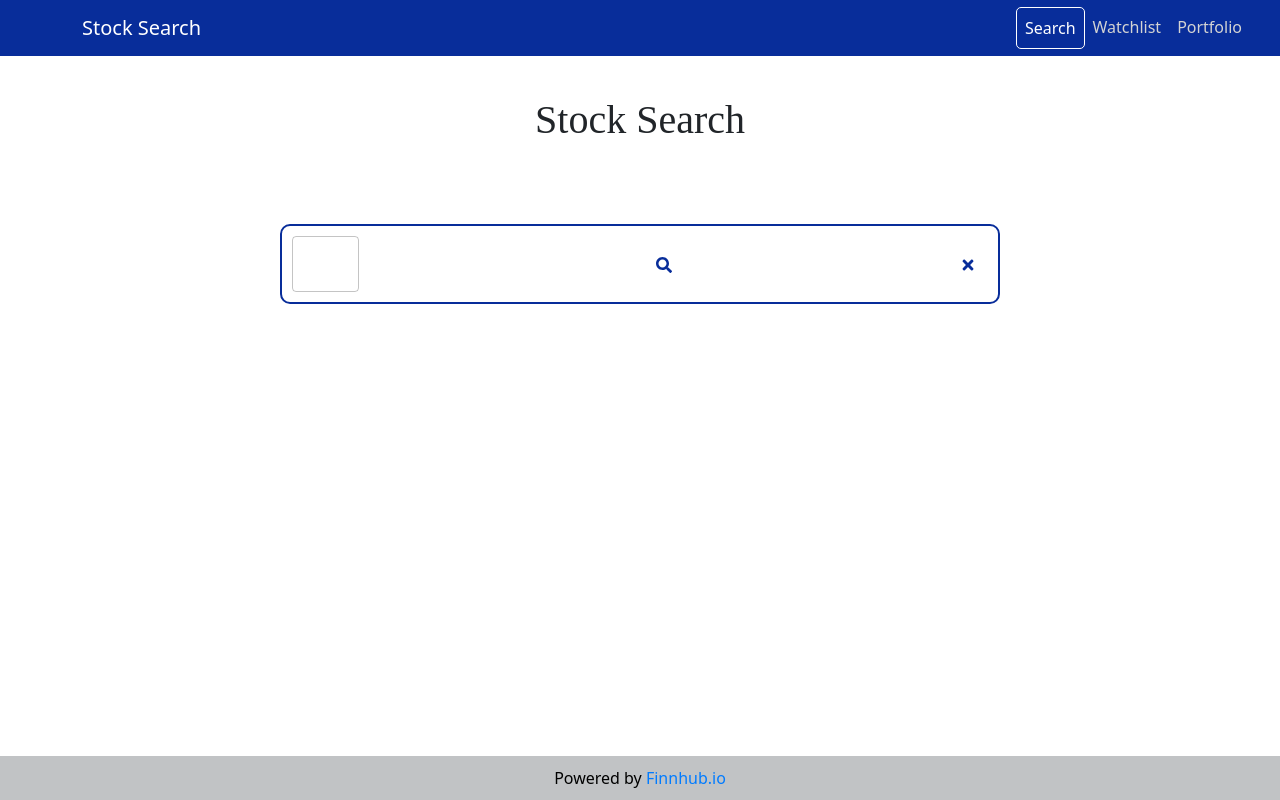
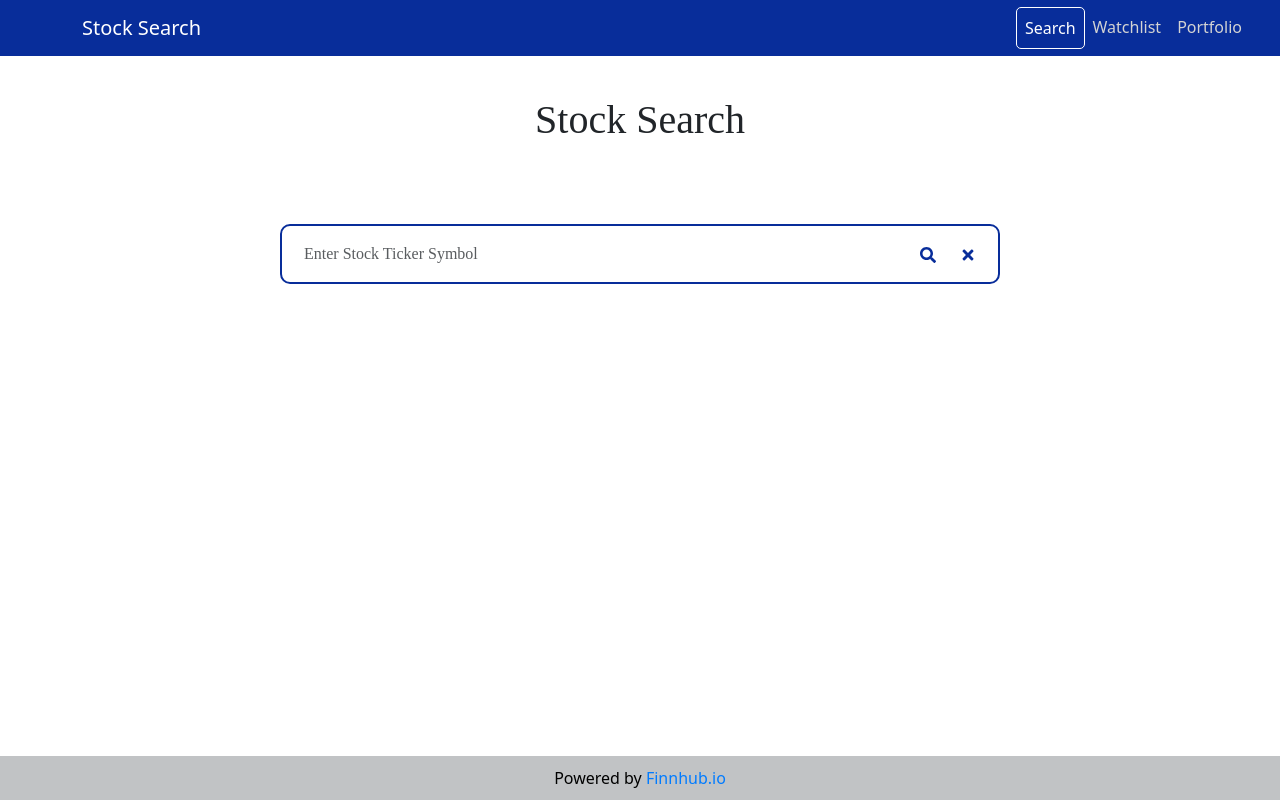
Before and after one commit to gayatri-p786/gayatri-p786.github.io, a React (Create React App) app in the folder HW-3/client/stock-search-g/: page /search/home in a window 1280 px wide. Built offline with nearby package versions, Linux system fonts and the light colour scheme.

Commit message:
autocomplete + charts done

```diff
--- a/HW-3/client/stock-search-g/src/components/Home.js
+++ b/HW-3/client/stock-search-g/src/components/Home.js
@@ -1,7 +1,9 @@
+import React, { useState } from 'react';
 import SearchBar from './SearchBar';
 import './styles.css';
 
 function Home() {
+
     return (
       <div className="text-center heading">
         <h1>Stock Search</h1>
--- a/HW-3/client/stock-search-g/src/components/SearchBar.js
+++ b/HW-3/client/stock-search-g/src/components/SearchBar.js
@@ -8,11 +8,11 @@ import CircularProgress from '@mui/material/CircularProgress';
 import TextField from '@mui/material/TextField'; // Import TextField from Material-UI
 import './styles.css'; // Import the CSS file
 
-const SearchBar = ({ onClear, initialTicker }) => {
+const SearchBar = ({ initialTicker }) => {
     const [ticker, setTicker] = useState(initialTicker || '');
     const [errorMessage, setErrorMessage] = useState('');
     const [suggestions, setSuggestions] = useState([]);
-    const [loading, setLoading] = useState(false);
+    const [loading, setLoading] = useState(true);
     const navigate = useNavigate();
 
     const handleSearch = async () => {
@@ -25,19 +25,29 @@ const SearchBar = ({ onClear, initialTicker }) => {
                 throw new Error('Failed to fetch data');
             }
             const data = await response.json();
+            console.log(data);
+            // Check if any of the arrays in data are empty
+            const emptyData = Object.entries(data).find(([key, value]) => Array.isArray(value) && value.length === 0);
+            if (emptyData) {
+                throw new Error(`No ${emptyData[0]} data found.`);
+            }
             navigate(`/search/${ticker}`, { state: { data } });
+
             // If request is successful, display the message
             // setMessage(data.message);
         } catch (error) {
             console.error('Error:', error);
             // Handle error (e.g., display error message)
-            setErrorMessage('Failed to fetch data');
+            setErrorMessage('No data found. Please Enter a Valid Ticker');
+        }finally {
+            // Clear the suggestions
+            setSuggestions([]);
         }
     };
 
     const handleClear = () => {
         setTicker('');
-        onClear();
+        navigate('/search/home');
     };
 
     const handleKeyPress = (e) => {
@@ -46,17 +56,19 @@ const SearchBar = ({ onClear, initialTicker }) => {
         }
     };
 
-    const handleSelectSuggestion = (selectedSymbol) => {
-        setTicker(selectedSymbol);
-        setSuggestions([]); // Clear suggestions after selection
+    const handleSelectSuggestion = (selectedSuggestion) => {
+        setTicker(selectedSuggestion.symbol);
+        setSuggestions([]);
+        handleSearch();
     };
 
     const handleInputChange = async (inputValue) => {
         // const lowercaseValue = inputValue.toLowerCase();
         // setTicker(lowercaseValue);
         setTicker(inputValue);
+        setLoading(true);
         try {
-            setLoading(true);
+
             const response = await axios.get(`https://finnhub.io/api/v1/search?q=${inputValue}&token=cmuu051r01qru65i12s0cmuu051r01qru65i12sg`);
             console.log(`https://finnhub.io/api/v1/search?q=${inputValue}&token=cmuu051r01qru65i12s0cmuu051r01qru65i12sg`);
             if (!response.data.result) {
@@ -66,58 +78,51 @@ const SearchBar = ({ onClear, initialTicker }) => {
             // console.log(filteredSuggestions);
             setSuggestions(filteredSuggestions); // Update suggestions state with autocomplete results
             console.log(suggestions.length);
-            setLoading(false);
+
         } catch (error) {
             console.error('Error fetching autocomplete suggestions:', error.message);
             setErrorMessage('Failed to fetch autocomplete suggestions');
-            setLoading(false);
+            // setLoading(false);
         }
+        setLoading(false);
     };
 
     return (
         <div className='position-relative'>
             <div className="search-bar-container">
-                <Autocomplete
-                    open={Boolean(suggestions.length) || loading}
-                    onClose={() => setSuggestions([])}
-                    options={suggestions}
-                    getOptionLabel={(option) => `${option.symbol} | ${option.description}`.toString()} // Format the option label
-                    loading={loading}
-                    loadingText={<CircularProgress color="primary" />}
-                    inputValue={ticker}
-                    onInputChange={(e, value) => handleInputChange(value)}
-                    onChange={(e, value) => handleSelectSuggestion(value)}
-                    onKeyDown={(e) => {
-                        if (e.key === 'Enter') {
-                            handleSearch(e.target.value);
-                        }
-                    }}
-                    renderInput={(params) => (
-                        <TextField
-            {...params}
-            sx={{
-                "& .MuiInputBase-root": {
-                    width: "calc(100% - 20px)", // Set the width to cover 100% of the form container
-                    "&:hover": {
-                        borderColor: "transparent", // Remove border on hover
-                    },
-                    "&.Mui-focused": {
-                        borderColor: "transparent", // Remove border when focused
-                    },
-                },
-                "& .MuiAutocomplete-popupIndicator": {
-                    display: "none", // Hide the dropdown arrow
-                },
-            }}
-        />
-                    )}
+            <FormControl
+                    type="text"
+                    placeholder="Enter Stock Ticker Symbol"
+                    className="search-bar-input"
+                    value={ticker}
+                    onChange={(e) => handleInputChange(e.target.value)} // Call handleInputChange to fetch autocomplete suggestions
+                    onKeyPress={handleKeyPress}
+                    style={{ border: 'none' }}
                 />
-                <Button type="button" className="search-bar-button" onClick={() => handleSearch()}>
+                <Button type="button" className="search-bar-button" onClick={handleSearch}>
                     <FaSearch className="search-bar-icons" />
                 </Button>
                 <Button className="search-bar-button" onClick={handleClear}>
                     <FaTimes className="search-bar-icons" />
                 </Button>
+                {suggestions.length > 0 && (
+                    <Dropdown.Menu show={true} className="autocomplete-dropdown">
+                        {loading ? (
+                            <Spinner animation="border" variant="primary" />
+                        ) : (
+                            suggestions.map((suggestion) => (
+                                <Dropdown.Item
+                                    key={suggestion.symbol}
+                                    onClick={() => handleSelectSuggestion(suggestion.symbol)}
+                                >
+                                    <div className="autocomplete-dropdown-item">
+                                        {suggestion.symbol} | {suggestion.description}
+                                    </div>
+                                </Dropdown.Item>
+                            ))
+                        )}
+                    </Dropdown.Menu>
+            )}
 
             </div>
             {errorMessage && <Alert variant="danger">{errorMessage}</Alert>} {/* Display error message */}
--- a/HW-3/client/stock-search-g/src/components/chartsTab.js
+++ b/HW-3/client/stock-search-g/src/components/chartsTab.js
@@ -18,18 +18,21 @@ const ChartsTab = ({ historicalData, latestPriceData }) => {
         // console.log(historicalData);
         // console.log(latestPriceData);
 
-        if (historicalData && historicalData.results && latestPriceData) {
-            const groupingUnits = [
-                ['week', [1]],
-                ['month', [1, 2, 3, 4, 6]]
-            ];
-            const ohlc = [
-                new Date(latestPriceData.t).getTime(), // Timestamp
-                latestPriceData.o, // Open
-                latestPriceData.h, // High
-                latestPriceData.l, // Low
-                latestPriceData.c // Close
-            ];
+        if (historicalData) {
+            const groupingUnits = [[
+                'week',                         // unit name
+                [1]                             // allowed multiples
+            ], [
+                'month',
+                [1, 2, 3, 4, 6]
+            ]];
+            const ohlc = historicalData.results.map(data => ([
+                new Date(data.t).getTime(), // Timestamp
+                data.o,
+                data.h,
+                data.l,
+                data.c
+            ]));
 
             const volume = historicalData.results.map(data => ([
                 new Date(data.t).getTime(), // Timestamp
@@ -90,6 +93,8 @@ const ChartsTab = ({ historicalData, latestPriceData }) => {
                 series: [{
                     type: 'candlestick',
                     name: 'OHLC',
+                    id: 'Ticker',
+                    zIndex: 2,
                     data: ohlc
                 }, {
                     type: 'column',
@@ -99,7 +104,7 @@ const ChartsTab = ({ historicalData, latestPriceData }) => {
                     yAxis: 1
                 }, {
                     type: 'vbp',
-                    linkedTo: 'volume',
+                    linkedTo: 'Ticker',
                     params: {
                         volumeSeriesID: 'volume'
                     },
@@ -111,7 +116,7 @@ const ChartsTab = ({ historicalData, latestPriceData }) => {
                     }
                 }, {
                     type: 'sma',
-                    linkedTo: ':previous',
+                    linkedTo: 'Ticker',
                     zIndex: 1,
                     marker: {
                         enabled: false
--- a/HW-3/client/stock-search-g/src/components/styles.css
+++ b/HW-3/client/stock-search-g/src/components/styles.css
@@ -124,3 +124,29 @@
     margin-right: 30px;
   }
 }
+
+
+
+.autocomplete-dropdown {
+  position: absolute;
+  padding: 1em !important;
+  width: calc(50% + 2px);; /* Adjust width as needed */
+  max-height: 200px; /* Adjust max-height as needed */
+  overflow-y: auto; /* Enable vertical scrolling */
+  top: calc(70% + 2px);
+  z-index: 1000;
+  border-radius: 5px; /* Add border radius for rounded corners */
+  box-shadow: 0 2px 5px rgba(0, 0, 0, 0.2); /* Add box shadow for card-like effect */
+  background-color: #ffffff; /* Set background color */
+}
+
+.autocomplete-dropdown-item {
+  padding: 1em !important;
+  width: calc(60% - 20px);
+  text-overflow: ellipsis;
+  word-wrap: break-word;
+}
+
+.dropdown-menu.show .dropdown-item.active, .dropdown-item:active {
+  --bs-dropdown-link-active-bg: transparent !important;
+}
```
